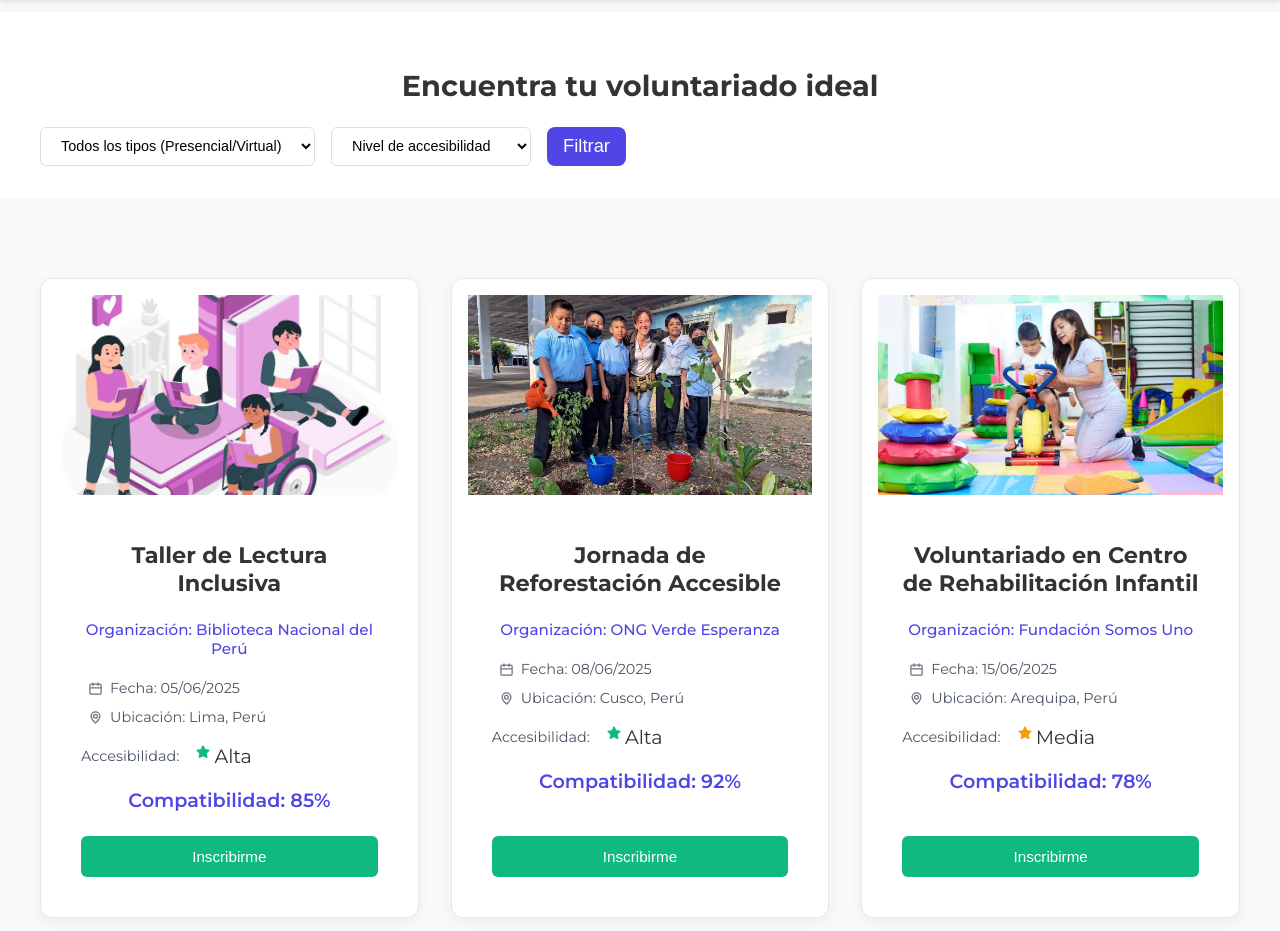
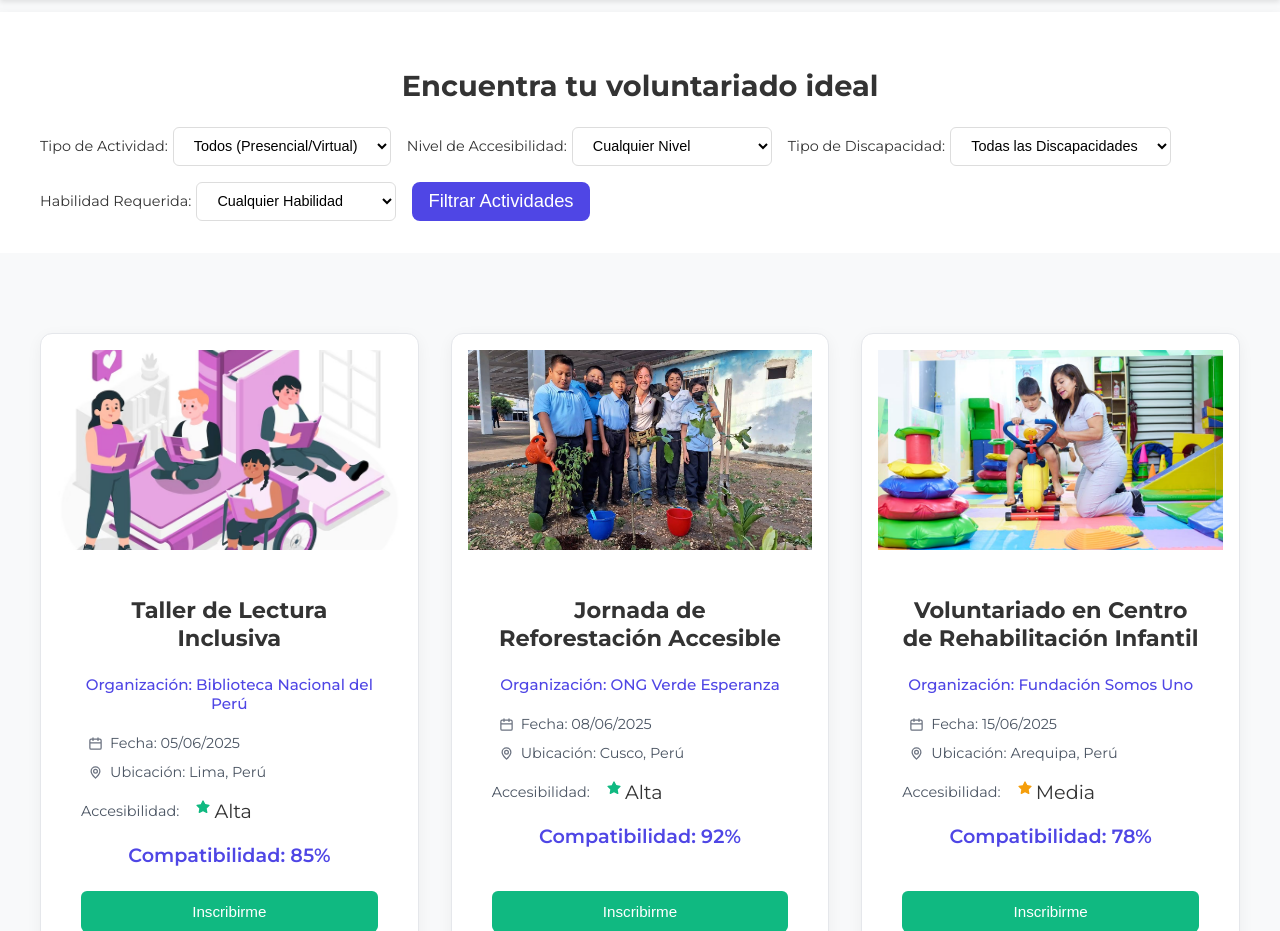
Before and after one commit to dpalominoj/voluntariado-estable, a Flask app: page /actividades in a window 1280 px wide. Shown: the part 70-1001 px from the top of the page. Run offline with Flask 3, Linux system fonts and the light colour scheme; data comes from the database, SQL or seed files in the repository.

Commit message:
Update actividades.html

```diff
--- a/templates/actividades.html
+++ b/templates/actividades.html
@@ -11,23 +11,57 @@
 <main><h1></br></h2>
 	<!-- Filtros de búsqueda -->
 	<section class="filtros-actividades">
-        <div class="cont">
-            <h2>Encuentra tu voluntariado ideal</h2>
-            <form class="filtros-form" method="GET" action="{{ url_for('actividades_filtradas') }}"> {# Asume una ruta Flask para manejar filtros #}
-                <select name="tipo">
-                    <option value="">Todos los tipos (Presencial/Virtual)</option>
+    <div class="cont">
+        <h2>Encuentra tu voluntariado ideal</h2>
+        <form class="filtros-form" method="GET" action="{{ url_for('actividades_filtradas') }}">
+            <div class="filtro-grupo">
+                <label for="tipo">Tipo de Actividad:</label>
+                <select name="tipo" id="tipo">
+                    <option value="">Todos (Presencial/Virtual)</option>
                     <option value="presencial" {% if request.args.get('tipo') == 'presencial' %}selected{% endif %}>Presencial</option>
                     <option value="virtual" {% if request.args.get('tipo') == 'virtual' %}selected{% endif %}>Virtual</option>
                 </select>
-                <select name="accesibilidad">
-                    <option value="">Nivel de accesibilidad</option>
+            </div>
+
+            <div class="filtro-grupo">
+                <label for="accesibilidad">Nivel de Accesibilidad:</label>
+                <select name="accesibilidad" id="accesibilidad">
+                    <option value="">Cualquier Nivel</option>
                     <option value="inclusiva" {% if request.args.get('accesibilidad') == 'inclusiva' %}selected{% endif %}>Actividad Inclusiva</option>
                     <option value="no_inclusiva" {% if request.args.get('accesibilidad') == 'no_inclusiva' %}selected{% endif %}>Actividad No Inclusiva</option>
                 </select>
-                <button type="submit" class="btn-p">Filtrar</button>
-            </form>
-        </div>
-    </section>
+            </div>
+
+            <div class="filtro-grupo">
+                <label for="discapacidad">Tipo de Discapacidad:</label>
+                <select name="discapacidad" id="discapacidad">
+                    <option value="">Todas las Discapacidades</option>
+                    <option value="visual" {% if request.args.get('discapacidad') == 'visual' %}selected{% endif %}>Visual</option>
+                    <option value="auditiva" {% if request.args.get('discapacidad') == 'auditiva' %}selected{% endif %}>Auditiva</option>
+                    <option value="motora" {% if request.args.get('discapacidad') == 'motora' %}selected{% endif %}>Motora</option>
+                    <option value="cognitiva" {% if request.args.get('discapacidad') == 'cognitiva' %}selected{% endif %}>Cognitiva</option>
+                    <option value="otra" {% if request.args.get('discapacidad') == 'otra' %}selected{% endif %}>Otra</option>
+                </select>
+            </div>
+
+            <div class="filtro-grupo">
+                <label for="habilidad">Habilidad Requerida:</label>
+                <select name="habilidad" id="habilidad">
+                    <option value="">Cualquier Habilidad</option>
+                    <option value="comunicacion" {% if request.args.get('habilidad') == 'comunicacion' %}selected{% endif %}>Comunicación</option>
+                    <option value="organizacion" {% if request.args.get('habilidad') == 'organizacion' %}selected{% endif %}>Organización</option>
+                    <option value="empatia" {% if request.args.get('habilidad') == 'empatia' %}selected{% endif %}>Empatía</option>
+                    <option value="informatica" {% if request.args.get('habilidad') == 'informatica' %}selected{% endif %}>Informática</option>
+                    <option value="enseñanza" {% if request.args.get('habilidad') == 'enseñanza' %}selected{% endif %}>Enseñanza</option>
+                    <option value="manejo_grupos" {% if request.args.get('habilidad') == 'manejo_grupos' %}selected{% endif %}>Manejo de Grupos</option>
+                    {# Puedes añadir más opciones de habilidades aquí #}
+                </select>
+            </div>
+
+            <button type="submit" class="btn-p">Filtrar Actividades</button>
+        </form>
+    </div>
+</section>
 
 	<!-- Actividades disponibles -->
 	<section class="actividades-container">
```
